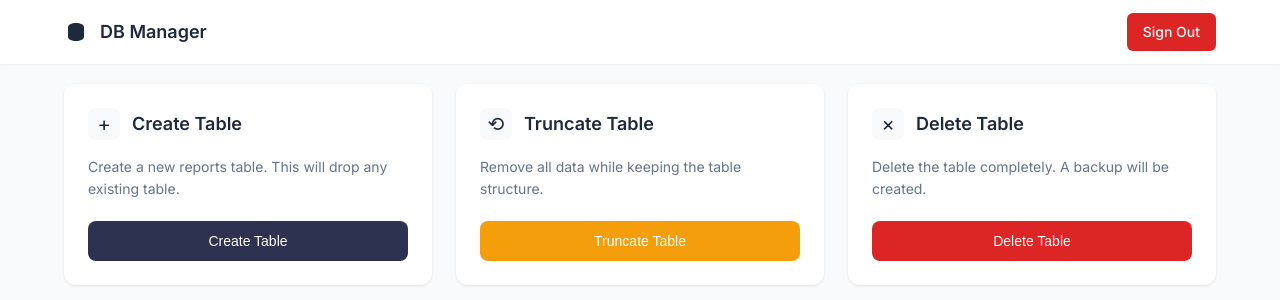
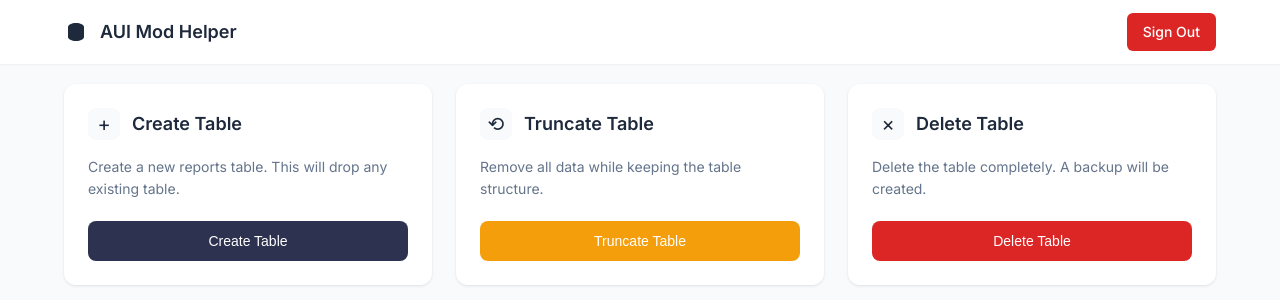
Before and after one commit to sunnycreado/aui-mod-helper-dashboard, a Flask app: page /dashboard in a window 1280 px wide. Shown: the top 300 px of the page. Run offline with Flask 3, Linux system fonts and the light colour scheme; the visitor is signed in with stand-in values (Sample User, id 1).

Commit message:
Update dashboard branding
- Change page title to "AUI Mod Helper - Logs Dashboard"
- Update navigation brand text to "AUI Mod Helper"
- Keep all existing functionality and styling intact

```diff
--- a/templates/dashboard.html
+++ b/templates/dashboard.html
@@ -3,7 +3,7 @@
 <head>
     <meta charset="UTF-8">
     <meta name="viewport" content="width=device-width, initial-scale=1.0">
-    <title>Dashboard - DB Manager</title>
+    <title>AUI Mod Helper - Logs Dashboard</title>
     <link rel="stylesheet" href="https://fonts.googleapis.com/css2?family=Inter:wght@400;500;600;700&display=swap">
     <link rel="stylesheet" href="{{ url_for('static', filename='css/dashboard.css') }}">
 </head>
@@ -15,7 +15,7 @@
                 <svg class="db-icon" viewBox="0 0 24 24" width="24" height="24">
                     <path fill="currentColor" d="M12 3C7.58 3 4 4.79 4 7V17C4 19.21 7.58 21 12 21S20 19.21 20 17V7C20 4.79 16.42 3 12 3Z"/>
                 </svg>
-                <span>DB Manager</span>
+                <span>AUI Mod Helper</span>
             </div>
             <a href="{{ url_for('logout') }}" class="btn-sign-out">Sign Out</a>
         </div>
```
